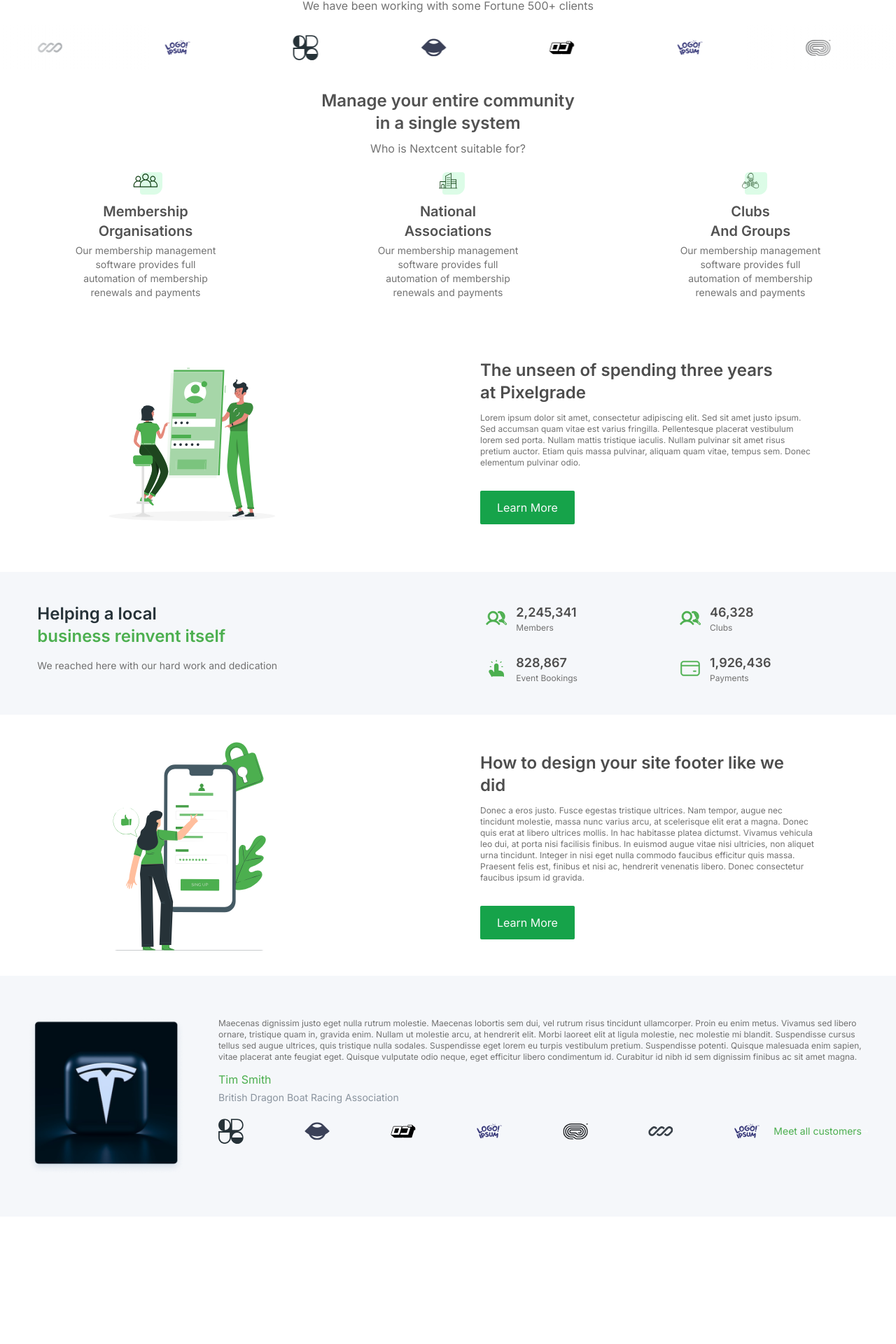
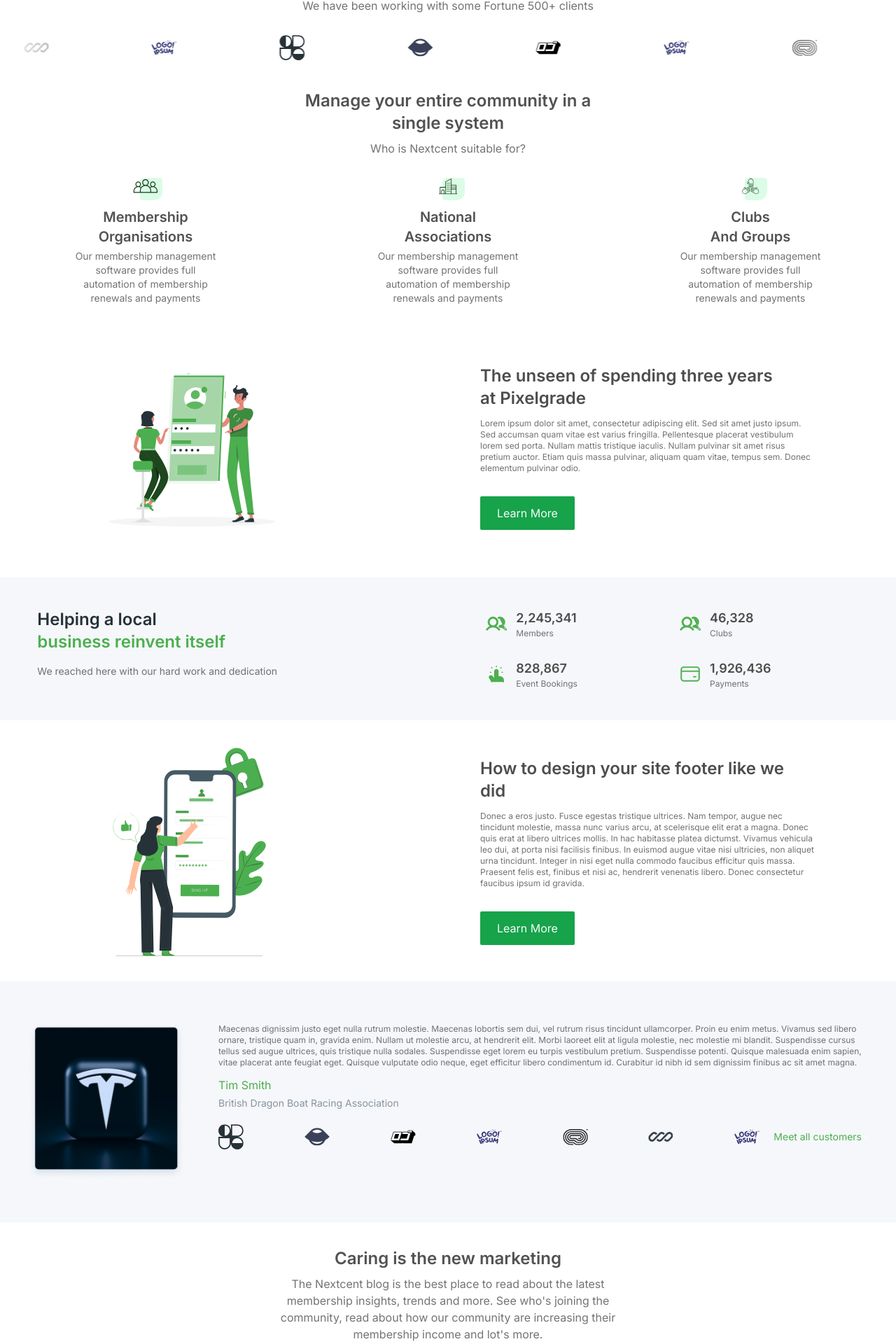
Before and after one commit to zakaria-jaddad/100-JavaScript-Project, a React (Vite) app in the folder Nexcent/: page / in a window 1280 px wide. Shown: the part 569-2489 px from the top of the page at 70% size. Before the commit the page ends 2307 px from the top, so only its background shows below. Built offline with nearby package versions, Linux system fonts and the light colour scheme.

Commit message:
CommunityUpdates half done

```diff
--- a/Nexcent/src/components/Body/Body.jsx
+++ b/Nexcent/src/components/Body/Body.jsx
@@ -1,6 +1,7 @@
 import Unlock from "./Unlock";
 import Achievements from "./Achievements";
 import Customers from "./Customers";
+import CommunityUpdates from "./CommunityUpdates";
 
 
 // icons
@@ -25,6 +26,9 @@ const Body = () => {
       />
 
       <Customers />
+
+      {/* sommunity section */}
+      <CommunityUpdates />
     </>
   );
 };
--- /dev/null
+++ b/Nexcent/src/components/Body/CommunityUpdates.jsx
@@ -0,0 +1,14 @@
+import Heading from "../../ui/Heading";
+
+const CommunityUpdates = () => {
+  return (
+    <section className="container mx-auto">
+      <Heading
+        heading="Caring is the new marketing"
+        subHeading="The Nextcent blog is the best place to read about the latest membership insights, trends and more. See who's joining the community, read about how our community are increasing their membership income and lot's more."
+      />
+    </section>
+  );
+};
+
+export default CommunityUpdates;
--- a/Nexcent/src/components/Body/Customers.jsx
+++ b/Nexcent/src/components/Body/Customers.jsx
@@ -4,7 +4,7 @@ import Logos from "../../ui/Logo";
 
 const Customers = () => {
   return (
-    <section className="bg-silver py-6">
+    <section className="bg-silver py-6 my-9">
       <div
         className="
       my-9
--- a/Nexcent/src/components/Home/Community.jsx
+++ b/Nexcent/src/components/Home/Community.jsx
@@ -1,4 +1,5 @@
 import frames from "../../data/community";
+import Heading from "../../ui/Heading";
 
 const Frame = ({ icon, frame }) => {
   // make the word heading break :)
@@ -53,9 +54,7 @@ const Frame = ({ icon, frame }) => {
       <main>
         <h3 className="mb-1 text-neutral-600 font-semibold text-xl">
           {firstPart}
-          <span className="block">
-            {bar.join(" ")}
-          </span>
+          <span className="block">{bar.join(" ")}</span>
         </h3>
         <p
           className="
@@ -69,12 +68,13 @@ const Frame = ({ icon, frame }) => {
     </div>
   );
 };
+const CommunityFrames = ({frames}) => {
+  return frames.map(({ icon, frame }, index) => (
+    <Frame key={index} icon={icon} frame={frame} />
+  ));
+};
 
 const Community = () => {
-  const communityFrames = frames.map(({ icon, frame }, index) => (
-    <Frame key={index} icon={icon} frame={frame} />
-  ));
-
   return (
     <section
       className="
@@ -83,36 +83,10 @@ const Community = () => {
       "
     >
       {/* Commuity section */}
-      <div
-        className="
-          flex
-          flex-col
-          items-center
-          justirfy-center
-          gap-2
-          w-full lg:w-96
-          mx-auto
-        "
-      >
-        <h2
-          className="
-            font-semibold
-            text-2xl
-            text-center
-            text-neutral-600
-
-          "
-        >
-          Manage your entire community in a single system
-        </h2>
-        <p
-          className="
-        text-neutral-500
-        "
-        >
-          Who is Nextcent suitable for?
-        </p>
-      </div>
+      <Heading
+        heading="Manage your entire community in a single system"
+        subHeading="Who is Nextcent suitable for?"
+      />
 
       {/* Frome */}
       <div
@@ -125,7 +99,7 @@ const Community = () => {
           text-center
         "
       >
-        {communityFrames}
+        <CommunityFrames frames={frames} />
       </div>
     </section>
   );
--- /dev/null
+++ b/Nexcent/src/ui/Heading.jsx
@@ -0,0 +1,38 @@
+const Heading = ({ heading, subHeading }) => {
+  return (
+    <div
+      className="
+      flex
+      flex-col
+      items-center
+      justirfy-center
+      gap-2
+      w-full lg:w-480
+      mx-auto
+      text-center
+    "
+    >
+      <h2
+        className="
+        font-semibold
+        text-2xl
+        text-center
+        text-neutral-600
+
+      "
+      >
+        {heading}
+      </h2>
+      <p
+        className="
+      text-neutral-500
+        mb-2
+      "
+      >
+        {subHeading}
+      </p>
+    </div>
+  );
+};
+
+export default Heading;
```
